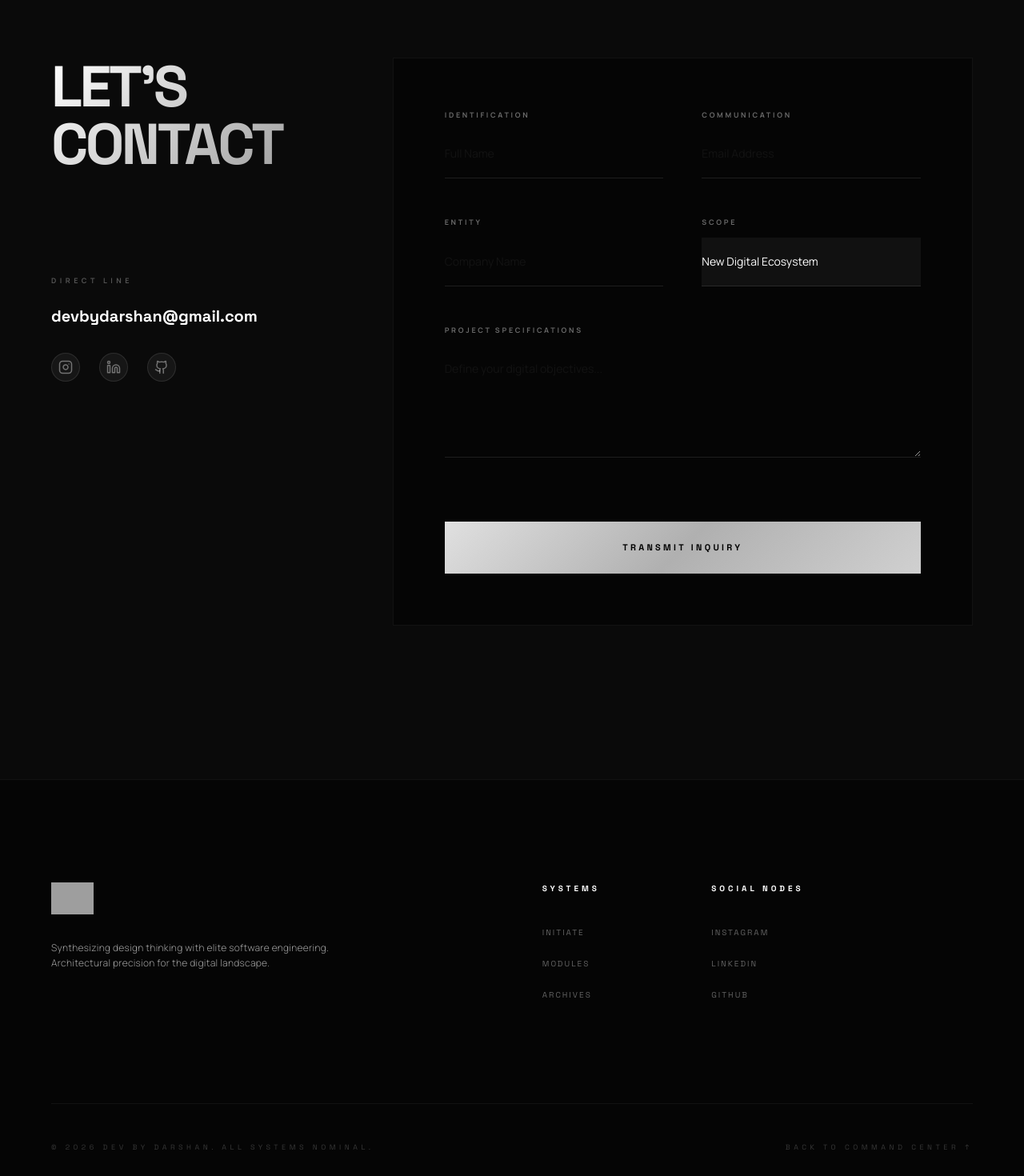
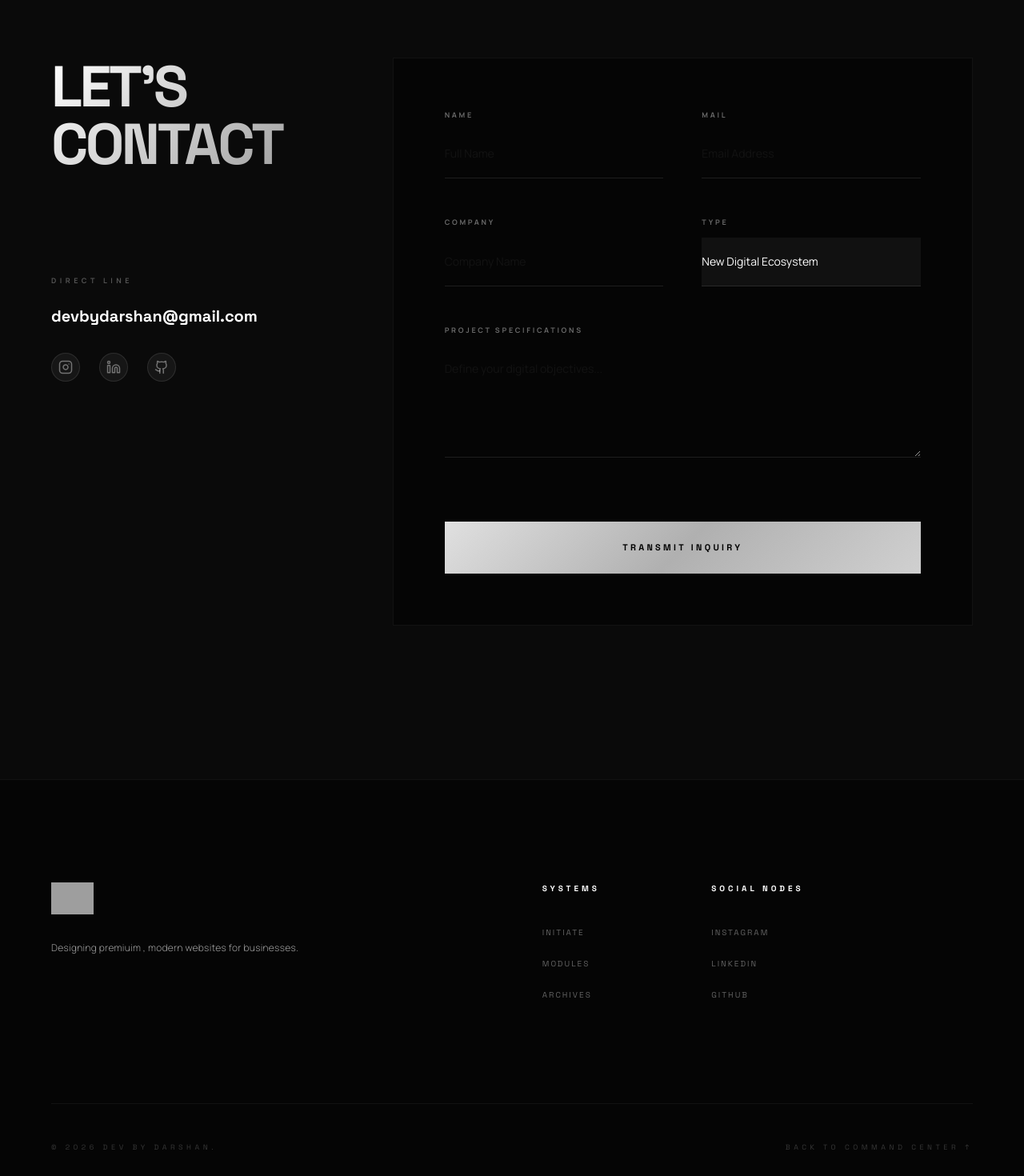
Before and after one commit to TheDarshan/Darshan-Bansal, a React (Vite) app: page / in a window 1280 px wide. Shown: the part 6240-7710 px from the top of the page at 80% size. Built offline with nearby package versions, Linux system fonts and the light colour scheme; grey boxes are pictures that could not be loaded.

Commit message:
Update social media links and text content

```diff
--- a/src/App.tsx
+++ b/src/App.tsx
@@ -496,7 +496,7 @@ function Contact() {
                     whileHover={{ scale: 1.1, color: "#fff" }}
                     whileTap={{ scale: 0.9 }}
                     className="text-white/40 transition-colors p-2 bg-white/5 rounded-full border border-white/10"
-                    href="https://instagram.com"
+                    href="https://instagram.com/devbydarshan/"
                     target="_blank"
                   >
                     <Instagram size={18} />
@@ -505,7 +505,7 @@ function Contact() {
                     whileHover={{ scale: 1.1, color: "#fff" }}
                     whileTap={{ scale: 0.9 }}
                     className="text-white/40 transition-colors p-2 bg-white/5 rounded-full border border-white/10"
-                    href="https://linkedin.com"
+                    href="https://linkedin.com/TheDarshan/"
                     target="_blank"
                   >
                     <Linkedin size={18} />
@@ -514,7 +514,7 @@ function Contact() {
                     whileHover={{ scale: 1.1, color: "#fff" }}
                     whileTap={{ scale: 0.9 }}
                     className="text-white/40 transition-colors p-2 bg-white/5 rounded-full border border-white/10"
-                    href="https://github.com"
+                    href="https://github.com/TheDarshan/"
                     target="_blank"
                   >
                     <Github size={18} />
@@ -538,9 +538,9 @@ function Contact() {
                 <div className="w-16 h-16 bg-white/10 rounded-full flex items-center justify-center mb-8">
                   <Zap className="w-8 h-8 text-white" />
                 </div>
-                <h3 className="font-display text-3xl font-bold uppercase tracking-widest text-white mb-4">Transmission Received</h3>
+                <h3 className="font-display text-3xl font-bold uppercase tracking-widest text-white mb-4">Data Recieved</h3>
                 <p className="text-on-surface-variant font-light text-sm max-w-xs mx-auto mb-12">
-                  Your inquiry has been successfully transmitted to our core systems. We will respond within 24 cycles.
+                  Your inquiry has been successfully transmitted to our core systems. We will respond within 24 hours.
                 </p>
                 <button
                   onClick={() => setStatus("idle")}
@@ -552,19 +552,19 @@ function Contact() {
             ) : null}
             <form onSubmit={handleSubmit} className="grid grid-cols-1 md:grid-cols-2 gap-12">
               <div className="flex flex-col gap-3">
-                <label className="text-[9px] uppercase font-bold tracking-[0.3em] text-white/40">Identification</label>
+                <label className="text-[9px] uppercase font-bold tracking-[0.3em] text-white/40">Name</label>
                 <input name="name" required className="bg-transparent border-0 border-b border-white/10 py-5 px-0 focus:ring-0 focus:border-white transition-all text-sm text-white placeholder-white/5" placeholder="Full Name" type="text"/>
               </div>
               <div className="flex flex-col gap-3">
-                <label className="text-[9px] uppercase font-bold tracking-[0.3em] text-white/40">Communication</label>
+                <label className="text-[9px] uppercase font-bold tracking-[0.3em] text-white/40">Mail</label>
                 <input name="email" required className="bg-transparent border-0 border-b border-white/10 py-5 px-0 focus:ring-0 focus:border-white transition-all text-sm text-white placeholder-white/5" placeholder="Email Address" type="email"/>
               </div>
               <div className="flex flex-col gap-3">
-                <label className="text-[9px] uppercase font-bold tracking-[0.3em] text-white/40">Entity</label>
+                <label className="text-[9px] uppercase font-bold tracking-[0.3em] text-white/40">Company</label>
                 <input name="company" className="bg-transparent border-0 border-b border-white/10 py-5 px-0 focus:ring-0 focus:border-white transition-all text-sm text-white placeholder-white/5" placeholder="Company Name" type="text"/>
               </div>
               <div className="flex flex-col gap-3">
-                <label className="text-[9px] uppercase font-bold tracking-[0.3em] text-white/40">Scope</label>
+                <label className="text-[9px] uppercase font-bold tracking-[0.3em] text-white/40">Type</label>
                 <select name="scope" className="bg-surface-container-low border-0 border-b border-white/10 py-5 px-0 focus:ring-0 focus:border-white transition-all text-sm text-white appearance-none">
                   <option>New Digital Ecosystem</option>
                   <option>Architecture Overhaul</option>
@@ -613,7 +613,7 @@ function Footer() {
               referrerPolicy="no-referrer"
             />
             <p className="text-on-surface-variant font-body text-xs font-light leading-relaxed tracking-wide">
-              Synthesizing design thinking with elite software engineering. Architectural precision for the digital landscape.
+              Designing premiuim , modern websites for businesses.
             </p>
           </motion.div>
           <div className="grid grid-cols-2 sm:grid-cols-3 gap-24">
@@ -638,16 +638,16 @@ function Footer() {
             >
               <h5 className="text-white font-display text-[10px] font-bold uppercase tracking-[0.4em] mb-10">Social Nodes</h5>
               <ul className="space-y-6 text-on-surface-variant/60 font-display text-[10px] tracking-[0.2em] uppercase">
-                <li><a className="hover:text-white transition-all" href="https://instagram.com" target="_blank">Instagram</a></li>
-                <li><a className="hover:text-white transition-all" href="https://linkedin.com" target="_blank">LinkedIn</a></li>
-                <li><a className="hover:text-white transition-all" href="https://github.com" target="_blank">GitHub</a></li>
+                <li><a className="hover:text-white transition-all" href="https://instagram.com/devbydarshan/" target="_blank">Instagram</a></li>
+                <li><a className="hover:text-white transition-all" href="https://linkedin.com/TheDarshan/" target="_blank">LinkedIn</a></li>
+                <li><a className="hover:text-white transition-all" href="https://github.com/TheDarshan/" target="_blank">GitHub</a></li>
               </ul>
             </motion.div>
           </div>
         </div>
         <div className="flex flex-col md:flex-row justify-between items-center border-t border-white/5 pt-12 gap-8">
           <div className="text-white/20 font-display text-[9px] tracking-[0.5em] uppercase">
-            © 2026  DEV BY DARSHAN. ALL SYSTEMS NOMINAL.
+            © 2026  DEV BY DARSHAN.
           </div>
           <motion.button
             whileHover={{ scale: 1.05, color: "#fff" }}
```
